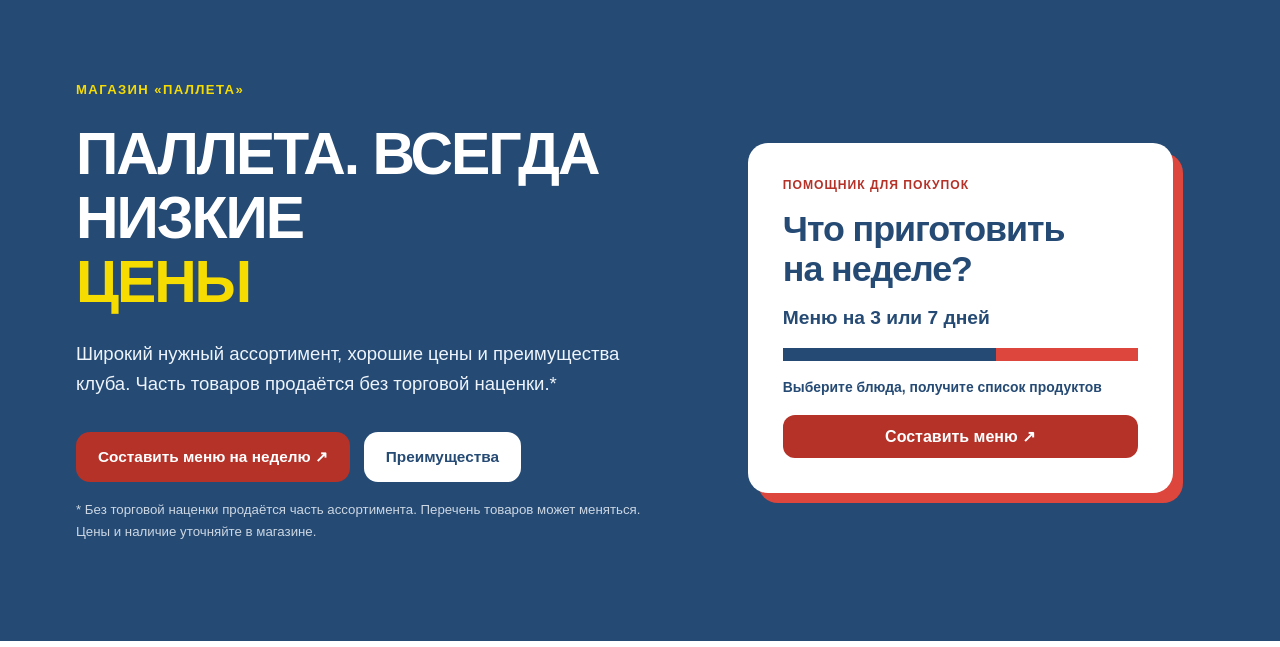
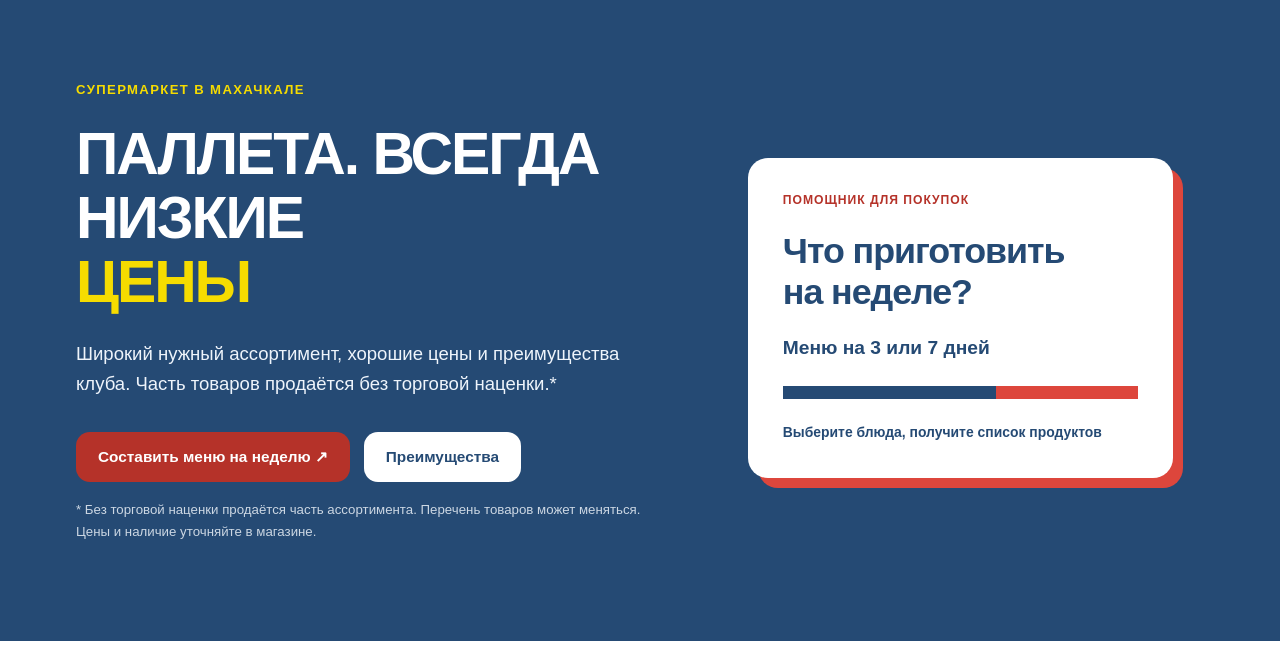
Before and after one commit to shmlr/palleta-store, a plain HTML site: page index.html in a window 1280 px wide. Shown: the part 153-800 px from the top of the page. Drawn offline with Linux system fonts and the light colour scheme.

Commit message:
UX: remove repeated hero CTA and add useful location context

```diff
--- a/index.html
+++ b/index.html
@@ -1,7 +1,7 @@
 <!doctype html>
 <html lang="ru"><head><meta charset="utf-8"><meta name="viewport" content="width=device-width,initial-scale=1"><meta name="robots" content="noindex,nofollow"><meta name="theme-color" content="#254A74"><meta name="description" content="Паллета - низкие цены, продукты без наценки на часть ассортимента, клубные преимущества и меню на неделю."><title>Паллета - низкие цены</title><link rel="stylesheet" href="styles.css?v=audit-20261019-3"></head>
 <body><div class="preview-banner" role="status">Тестовая версия сайта. Контакты и условия обслуживания уточняются.</div><a class="skip" href="#main">Перейти к содержимому</a><header class="header"><div class="container header-inner"><a class="logo" href="#top" aria-label="Паллета - главная"><img class="official-logo" src="assets/palleta-logo.png?v=brand-20261019" alt="Паллета - продукты без наценки*" width="315" height="79"></a><nav aria-label="Главное меню"><a href="#advantages">Преимущества</a><a href="#menu">Меню на неделю</a><a href="#delivery">Доставка</a><a href="#contacts">Контакты</a></nav></div></header>
-<main id="main"><section class="hero" id="top"><div class="container hero-grid"><div><span class="eyebrow">Магазин «Паллета»</span><h1>ПАЛЛЕТА. ВСЕГДА НИЗКИЕ<br><em>ЦЕНЫ</em></h1><p class="lead">Широкий нужный ассортимент, хорошие цены и преимущества клуба. Часть товаров продаётся без торговой наценки.*</p><div class="hero-actions"><a class="button" href="https://shmlr.github.io/palleta-menu/start.html" rel="noopener noreferrer">Составить меню на неделю ↗</a><a class="button button-light" href="#advantages">Преимущества</a></div><p class="fineprint">* Без торговой наценки продаётся часть ассортимента. Перечень товаров может меняться. Цены и наличие уточняйте в магазине.</p></div><div class="hero-art"><div class="hero-panel"><span class="panel-eyebrow">ПОМОЩНИК ДЛЯ ПОКУПОК</span><span class="panel-head">Что приготовить<br>на неделе?</span><span class="panel-sub">Меню на 3 или 7 дней</span><span class="panel-stripe"></span><span class="panel-note">Выберите блюда, получите список продуктов</span><a class="panel-link" href="https://shmlr.github.io/palleta-menu/start.html">Составить меню ↗</a></div></div></div></section>
+<main id="main"><section class="hero" id="top"><div class="container hero-grid"><div><span class="eyebrow">Супермаркет в Махачкале</span><h1>ПАЛЛЕТА. ВСЕГДА НИЗКИЕ<br><em>ЦЕНЫ</em></h1><p class="lead">Широкий нужный ассортимент, хорошие цены и преимущества клуба. Часть товаров продаётся без торговой наценки.*</p><div class="hero-actions"><a class="button" href="https://shmlr.github.io/palleta-menu/start.html" rel="noopener noreferrer">Составить меню на неделю ↗</a><a class="button button-light" href="#advantages">Преимущества</a></div><p class="fineprint">* Без торговой наценки продаётся часть ассортимента. Перечень товаров может меняться. Цены и наличие уточняйте в магазине.</p></div><div class="hero-art"><div class="hero-panel"><span class="panel-eyebrow">ПОМОЩНИК ДЛЯ ПОКУПОК</span><span class="panel-head">Что приготовить<br>на неделе?</span><span class="panel-sub">Меню на 3 или 7 дней</span><span class="panel-stripe"></span><span class="panel-note">Выберите блюда, получите список продуктов</span></div></div></div></section>
 <section id="advantages" class="section"><div class="container"><p class="kicker">Для ежедневных покупок</p><h2>Всё для удобных покупок</h2><div class="cards"><article class="card"><span class="card-icon">01</span><h3>Широкий нужный ассортимент</h3><p>Продукты и товары для привычных покупок в одном месте.</p></article><article class="card"><span class="card-icon">02</span><h3>Клубные преимущества</h3><p>Специальные предложения по действующим условиям клуба «Паллета».</p></article><article class="card"><span class="card-icon">03</span><h3>Продуманные покупки</h3><p>Составьте меню на несколько дней и получите список ингредиентов.</p></article></div></div></section>
 <section id="menu" class="section section-accent"><div class="container menu-grid"><div><p class="kicker">Бесплатный помощник</p><h2>Что приготовить на этой неделе?</h2><p>Выбирайте блюда на 3 или 7 дней, меняйте количество порций и собирайте список покупок.</p><a class="button" href="https://shmlr.github.io/palleta-menu/start.html" rel="noopener">Открыть меню на неделю ↗</a><p class="fineprint">Наличие и цены в магазине могут отличаться.</p></div><div class="menu-preview"><div class="mock-top">План питания <span>3 / 7 дней</span></div><div class="mock-day">Понедельник <strong>🥗 Салат и горячее</strong></div><div class="mock-day">Вторник <strong>🍲 Домашний суп</strong></div><div class="mock-day">Среда <strong>🍛 Ужин для семьи</strong></div><div class="mock-bottom">✓ Список продуктов</div></div></div></section>
 <section id="delivery" class="section"><div class="container delivery-grid"><div><p class="kicker">Покупки без суеты</p><h2>Доставка и связь с магазином</h2><p>Условия доставки и действующие предложения уточняйте у сотрудников магазина. Онлайн-оплата и оформление заказа на этом сайте пока недоступны.</p><div class="note">Для уточнения условий звоните по телефону <a href="tel:+79882040000">+7 988 204 00 00</a>.</div></div><div class="card"><h3>Удобно планировать</h3><p>Подготовьте список заранее, а детали заказа и доставки уточните у магазина.</p><a href="#contacts">Контакты магазина →</a></div></div></section>
```
